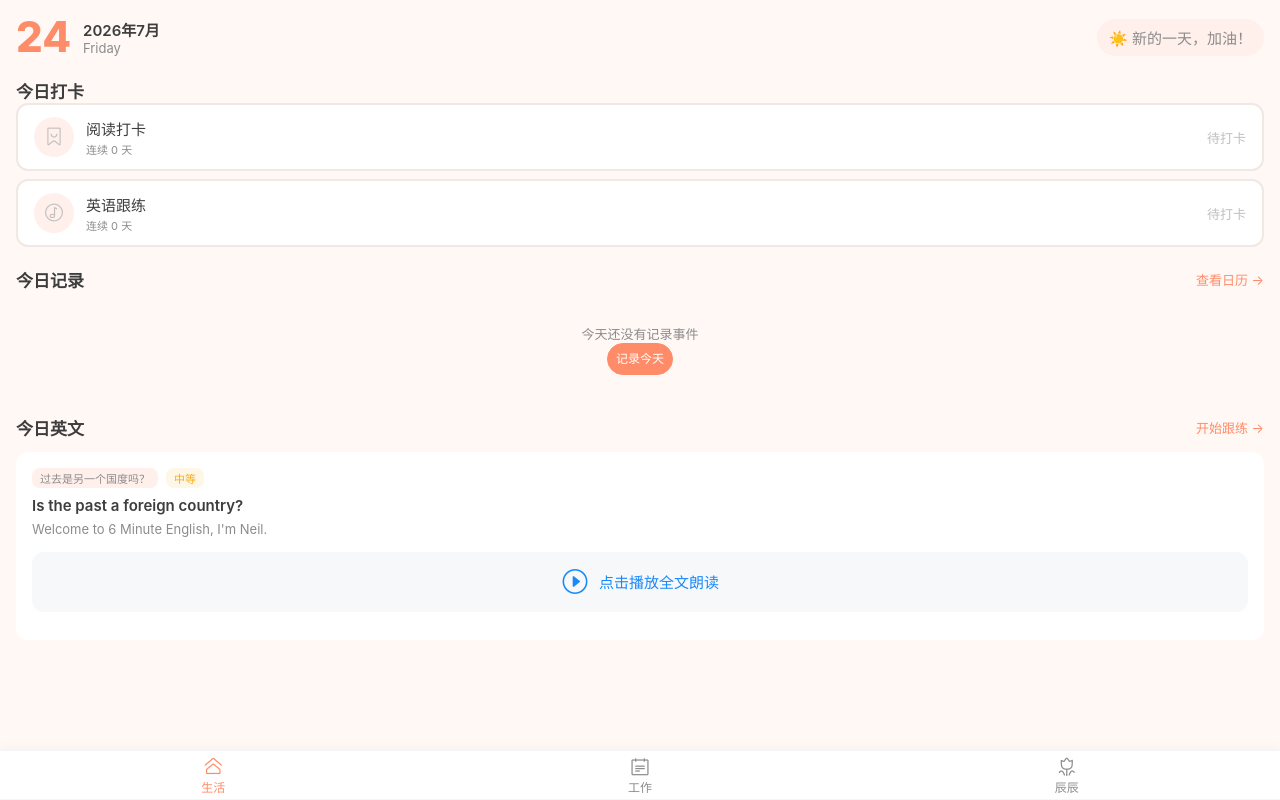
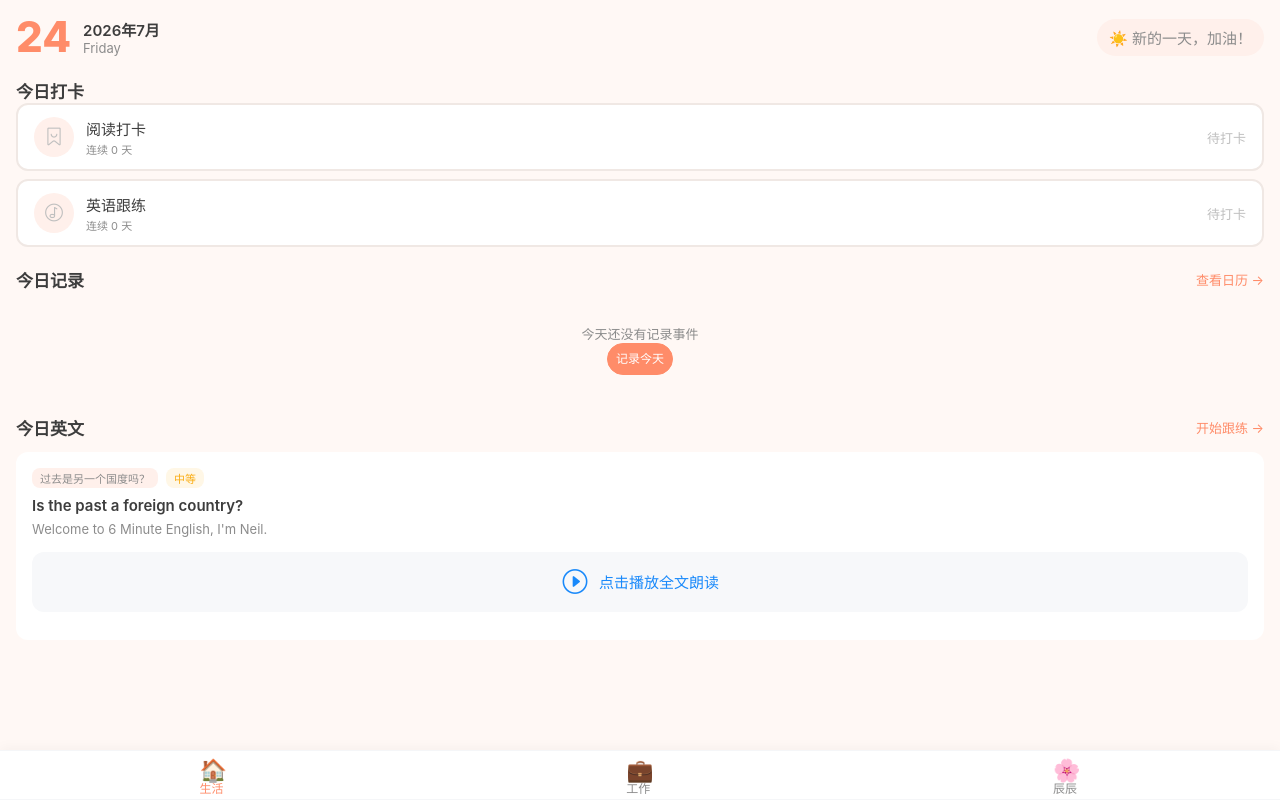
Before and after one commit to bellachen520/daily-life-app, a Vue app: page /life/english/1#/life in a window 1280 px wide. Built offline with nearby package versions, Linux system fonts and the light colour scheme.

Commit message:
feat: use emoji icons for all tabbar items (🏠生活 💼工作 🌸辰辰)

```diff
--- a/src/App.vue
+++ b/src/App.vue
@@ -8,9 +8,9 @@ const router = useRouter()
 const active = ref(0)
 
 const tabs = [
-  { path: '/life', icon: 'home-o', label: '生活' },
-  { path: '/work', icon: 'notes-o', label: '工作' },
-  { path: '/chenchen', icon: 'flower-o', label: '辰辰' },
+  { path: '/life', emoji: '🏠', label: '生活' },
+  { path: '/work', emoji: '💼', label: '工作' },
+  { path: '/chenchen', emoji: '🌸', label: '辰辰' },
 ]
 
 watch(() => route.path, (path) => {
@@ -42,9 +42,9 @@ function onTabChange(index: number) {
       <van-tabbar-item
         v-for="(tab, index) in tabs"
         :key="index"
-        :icon="tab.icon"
       >
-        {{ tab.label }}
+        <span class="tab-emoji">{{ tab.emoji }}</span>
+        <span class="tab-label">{{ tab.label }}</span>
       </van-tabbar-item>
     </van-tabbar>
   </div>
@@ -57,4 +57,13 @@ function onTabChange(index: number) {
   flex-direction: column;
   background: var(--color-bg);
 }
+.tab-emoji {
+  display: block;
+  font-size: 22px;
+  line-height: 1;
+  margin-bottom: 2px;
+}
+.tab-label {
+  font-size: 12px;
+}
 </style>
```
